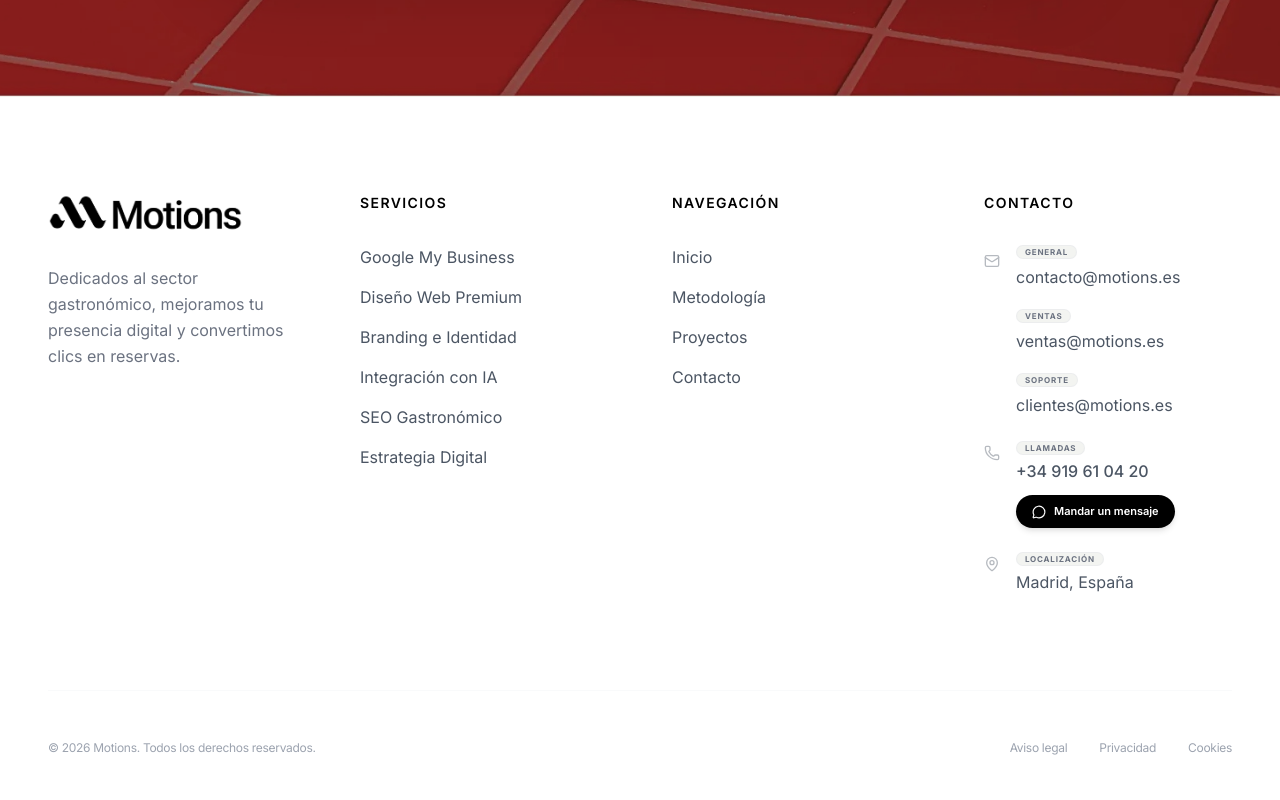
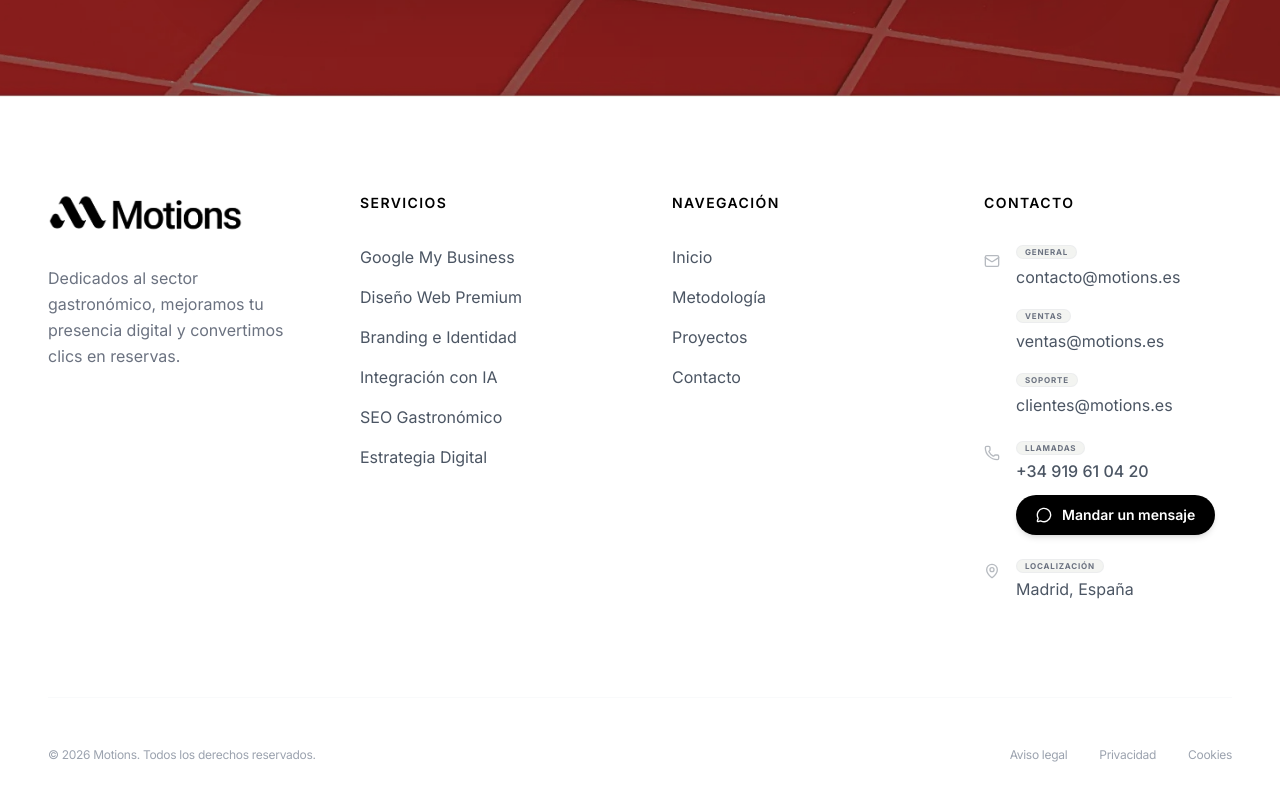
Before and after one commit to motionsmanagement/Motions, a React (Vite) app: page / in a window 1280 px wide. Shown: the part 6477-7277 px from the top of the page. Built offline with nearby package versions, Linux system fonts and the light colour scheme.

Commit message:
feat: bloquear scroll de body con menú abierto e invertir contraste de botón promo

```diff
--- a/components/Footer.tsx
+++ b/components/Footer.tsx
@@ -73,9 +73,9 @@ const Footer: React.FC = () => {
                   </a>
                   <a
                     href="https://wa.me/34919610420"
-                    className="flex items-center gap-2 px-4 py-2 bg-black text-white rounded-full text-[11px] font-semibold hover:bg-gray-800 transition-all shadow-md group"
+                    className="flex items-center gap-2.5 px-5 py-2.5 bg-black text-white rounded-full text-sm font-semibold hover:bg-gray-800 transition-all shadow-md group"
                   >
-                    <MessageCircle className="w-3.5 h-3.5 text-white" />
+                    <MessageCircle className="w-4 h-4 text-white" />
                     Mandar un mensaje
                   </a>
                 </div>
--- a/components/Navbar.tsx
+++ b/components/Navbar.tsx
@@ -15,10 +15,19 @@ const Navbar: React.FC = () => {
     return () => window.removeEventListener('scroll', handleScroll);
   }, []);
 
-  // Close menu on navigation
+  // Close menu on navigation and handle body scroll
   useEffect(() => {
     setIsMenuOpen(false);
+    document.body.style.overflow = 'auto'; // Reset on navigation
   }, [location]);
+
+  useEffect(() => {
+    if (isMenuOpen) {
+      document.body.style.overflow = 'hidden';
+    } else {
+      document.body.style.overflow = 'auto';
+    }
+  }, [isMenuOpen]);
 
   const isLegalPage = ['/privacidad', '/cookies', '/aviso-legal'].includes(location.pathname);
   const showDarkNavbar = isScrolled || isLegalPage || isMenuOpen;
@@ -142,10 +151,10 @@ const Navbar: React.FC = () => {
                 Obtén un 10% <br /> de descuento
               </h4>
 
-              {/* Premium Button Style Overlay */}
-              <div className="bg-black/90 text-white rounded-full pl-5 pr-1.5 py-1.5 flex items-center justify-between gap-3 w-fit shadow-2xl backdrop-blur-md border border-white/10 ml-1">
+              {/* Premium Inverted Button Style Overlay */}
+              <div className="bg-white/95 text-black rounded-full pl-5 pr-1.5 py-1.5 flex items-center justify-between gap-3 w-fit shadow-2xl backdrop-blur-md border border-black/5 ml-1">
                 <span className="text-[11px] font-bold tracking-tight">Obtener ahora</span>
-                <div className="w-7 h-7 rounded-full bg-white flex items-center justify-center text-black">
+                <div className="w-7 h-7 rounded-full bg-black flex items-center justify-center text-white">
                   <ChevronRight className="w-4 h-4" />
                 </div>
               </div>
```
